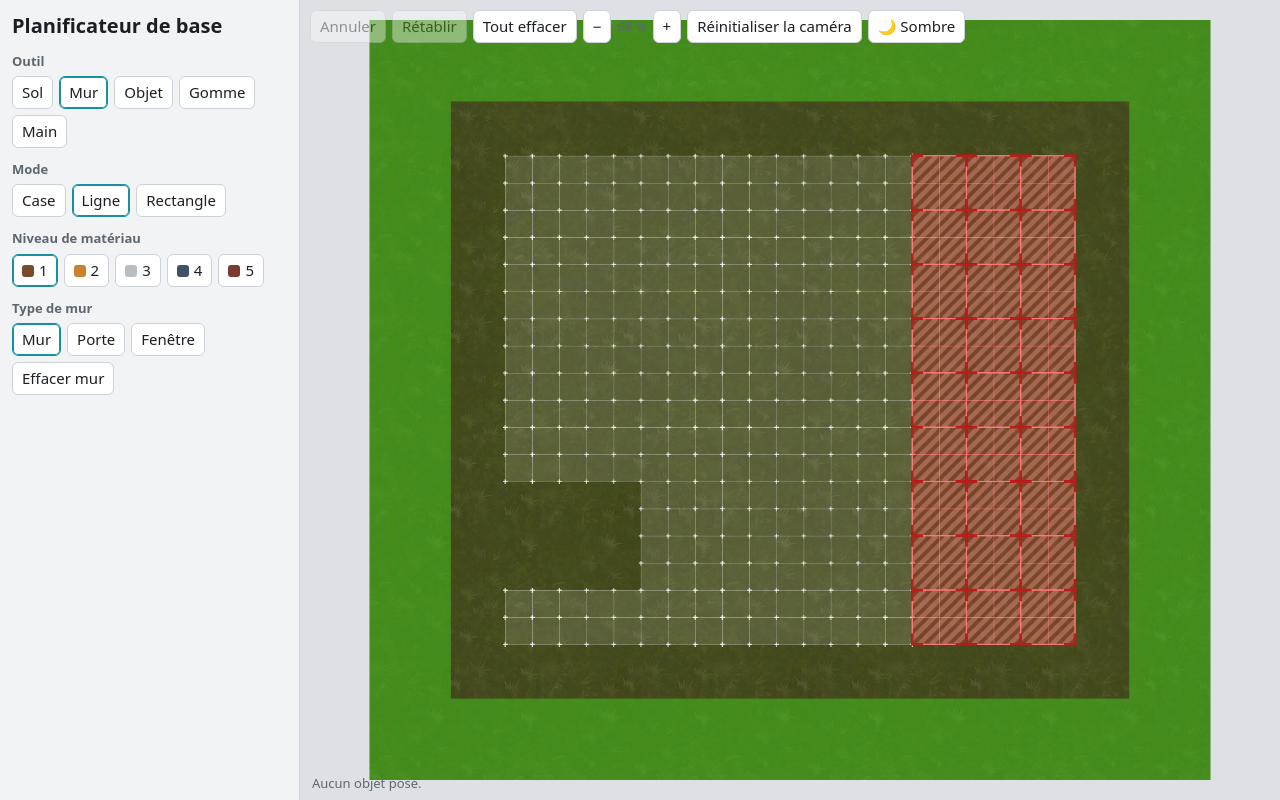
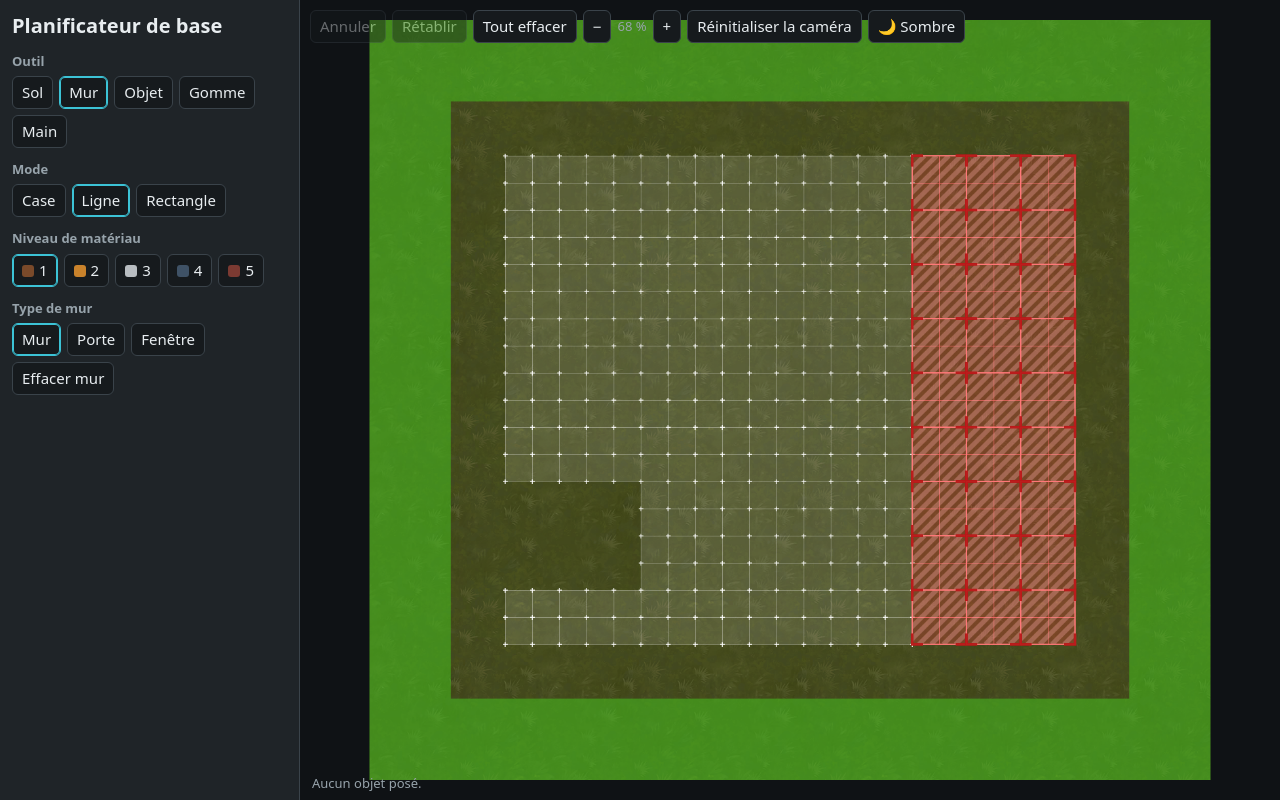
Before and after one commit to ObiwankenobiLD/base-planner, a Next.js app: page / in a window 1280 px wide. Built offline with nearby package versions, Linux system fonts and the light colour scheme.

Commit message:
Update globals.css

```diff
--- a/src/app/globals.css
+++ b/src/app/globals.css
@@ -1,6 +1,4 @@
 :root{--bg:#161a1d;--pn:#1f2428;--bd:#3a434a;--tx:#e8edf0;--mu:#97a3ab;--ac:#3cc3d6;--st:#0f1215;color-scheme:dark}
-:root[data-theme=light]{--bg:#ffffff;--pn:#f1f3f5;--bd:#ccd2d8;--tx:#1b1f23;--mu:#5d6770;--ac:#1a8fa3;--st:#dde1e5;color-scheme:light}
-@media(prefers-color-scheme:light){:root:not([data-theme=dark]){--bg:#ffffff;--pn:#f1f3f5;--bd:#ccd2d8;--tx:#1b1f23;--mu:#5d6770;--ac:#1a8fa3;--st:#dde1e5;color-scheme:light}}
 *{box-sizing:border-box}body{margin:0;background:var(--bg);color:var(--tx);font:15px/1.4 system-ui,sans-serif}
 .app{display:grid;grid-template-columns:300px minmax(0,1fr);height:100vh}
 @media(max-width:800px){.app{grid-template-columns:1fr;grid-template-rows:44vh minmax(0,1fr)}}
```
